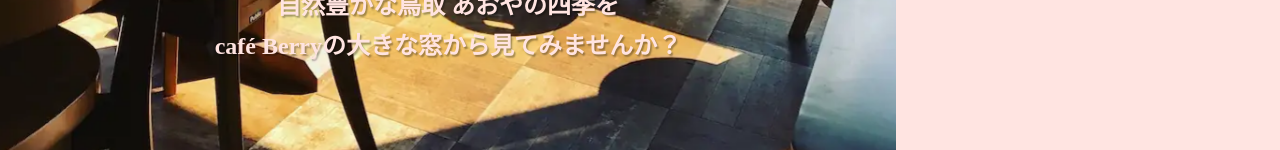
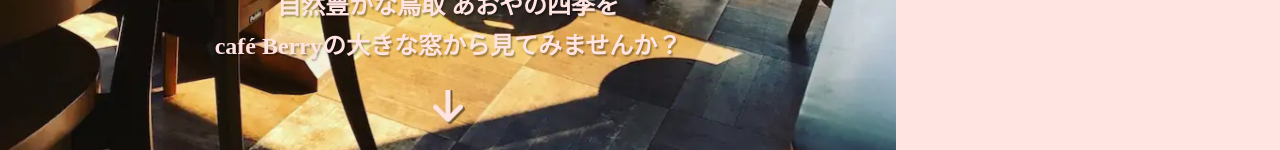
Before and after one commit to mininjin/aoya-cafe-berry, a Vue app: page / in a window 1280 px wide. Shown: the part 650-800 px from the top of the page. Built offline with nearby package versions, Linux system fonts and the light colour scheme; a web font is replaced by a local one.

Commit message:
add scroll guide animation

```diff
--- a/src/App.vue
+++ b/src/App.vue
@@ -1,5 +1,7 @@
 <template>
-  <router-view />
+  <transition enter-active-class="transition-all duration-1000" enter-from-class="opacity-0">
+    <router-view />
+  </transition>
 </template>
 
 <script lang="ts">
--- a/src/assets/tailwind.css
+++ b/src/assets/tailwind.css
@@ -15,10 +15,12 @@
   --sub-color: #a61c00;
   --sub-color-5: #a61c0080;
   --header-color: #ffe4e1;
+  --header-color-75: #ffe4e1bf;
   --font-strong: "Potta One", cursive;
   --font-header: 'Klee One', cursive;
 }
 
 body {
   font-family: "Zen Maru Gothic", sans-serif;
+  background-color: var(--header-color);
 }
--- a/src/components/StickyHeader.vue
+++ b/src/components/StickyHeader.vue
@@ -1,21 +1,12 @@
 <template>
-  <div
-    :class="`sticky top-0 w-full flex flex-col shadow-xl z-30 items-end bg-white bg-opacity-75 lg:hidden ${
-      menu ? 'opacity-0' : ''
-    }`"
-  >
+  <div :class="`sticky top-0 w-full flex flex-col shadow-xl z-30 items-end bg-white bg-opacity-75 lg:hidden ${menu ? 'opacity-0' : ''
+  }`">
     <div class="flex items-center py-2 px-4 w-full bg-header">
       <div class="flex items-center flex-grow-0 text-left">
-        <img
-          src="@/assets/logo.svg"
-          alt="ロゴ"
-          class="h-10 object-contain rounded-xl overflow-hidden"
-          @click="go(HOME)"
-        />
+        <img src="@/assets/logo.svg" alt="ロゴ" class="h-10 object-contain rounded-xl overflow-hidden"
+          @click="go(HOME)" />
       </div>
-      <div
-        class="flex-grow text-left text-sub px-4 text-xl font-header font-bold"
-      >
+      <div class="flex-grow text-left text-sub px-4 text-xl font-header font-bold">
         café Berry
       </div>
       <div class="flex items-center flex-grow-0 px-3" @click="toggleMenu">
@@ -23,110 +14,64 @@
       </div>
     </div>
   </div>
-  <div
-    :class="`fixed top-0 w-full h-full ${
-      menu ? 'z-50' : 'opacity-0 -z-50 lg:opacity-100 lg:z-50'
-    }`"
-  >
+  <div :class="`fixed top-0 w-full h-full ${menu ? 'z-50' : 'opacity-0 -z-50 lg:opacity-100'
+  }`">
     <div class="flex h-full w-full">
       <div class="hidden lg:block w-full max-w-4xl"></div>
-      <div
-        class="
+      <div class="
           h-full
           flex-grow flex flex-col
           items-end
           bg-white bg-opacity-75
           lg:bg-header
-        "
-      >
+        ">
         <div class="flex items-center py-2 px-4 w-full bg-header">
           <div class="flex items-center flex-grow-0 text-left">
-            <img
-              src="@/assets/logo.svg"
-              alt="ロゴ"
-              class="h-10 object-contain rounded-xl overflow-hidden"
-              @click="go(HOME)"
-            />
+            <img src="@/assets/logo.svg" alt="ロゴ" class="h-10 object-contain rounded-xl overflow-hidden"
+              @click="() => { if (menu) go(HOME) }" />
           </div>
-          <div
-            class="
+          <div class="
               flex-grow
               text-left text-sub
               px-4
               text-xl
               font-header font-bold
-            "
-          >
+            ">
             café Berry
           </div>
-          <div
-            class="flex items-center flex-grow-0 px-3 lg:opacity-0"
-            @click="toggleMenu"
-          >
-            <transition
-              enter-active-class="transition-all duration-500"
-              enter-from-class="opacity-0"
-              enter-to-class="opacity-1"
-              mode="out-in"
-            >
-              <font-awesome-icon
-                v-if="menu"
-                icon="xmark"
-                class="w-5 text-sub inline lg:hidden"
-              />
-              <font-awesome-icon
-                v-else
-                icon="bars"
-                class="w-5 text-sub inline lg:hidden"
-              />
+          <button class="flex items-center flex-grow-0 px-3 lg:opacity-0" :disabled="!menu" @click="toggleMenu">
+            <transition enter-active-class="transition-all duration-500" enter-from-class="opacity-0"
+              enter-to-class="opacity-1" mode="out-in">
+              <font-awesome-icon v-if="menu" icon="xmark" class="w-5 text-sub inline lg:hidden" />
+              <font-awesome-icon v-else icon="bars" class="w-5 text-sub inline lg:hidden" />
             </transition>
-          </div>
+          </button>
         </div>
-        <div
-          :class="`flex-1 lg:w-full p-5 text-sub font-bold left bg-header inline-flex flex-col items-stretch transition-all duration-500 transform ${
-            menu ? 'translate-x-0' : 'translate-x-full lg:translate-x-0'
-          }`"
-        >
+        <div :class="`flex-1 lg:w-full p-5 text-sub font-bold left bg-header inline-flex flex-col items-stretch transition-all duration-500 transform ${menu ? 'translate-x-0' : 'translate-x-full lg:translate-x-0'
+        }`">
           <p class="font-strong text-xl mb-4 mt-3">ベリぃのこと</p>
-          <p class="font-header underline text-xl mb-4 px-5" @click="go(HOME)">
+          <p class="font-header underline text-xl mb-4 px-5 cursor-pointer" @click="go(HOME)">
             ホーム
           </p>
-          <p class="font-header underline text-xl mb-4 px-5" @click="go(BENTO)">
+          <p class="font-header underline text-xl mb-4 px-5 cursor-pointer" @click="go(BENTO)">
             お弁当
           </p>
-          <p class="font-header underline text-xl mb-4 px-5" @click="go(LINK)">
+          <p class="font-header underline text-xl mb-4 px-5 cursor-pointer" @click="go(LINK)">
             周辺施設
           </p>
           <p class="font-strong text-xl mb-4 mt-3">ご予約はこちら</p>
-          <a
-            href="tel:0857860515"
-            class="inline-flex items-center underline mb-4 px-5"
-            ><font-awesome-icon
-              icon="phone-flip"
-              class="h-5 mr-2"
-            />0857-86-0515</a
-          >
+          <a href="tel:0857860515" class="inline-flex items-center underline mb-4 px-5">
+            <font-awesome-icon icon="phone-flip" class="h-5 mr-2" />0857-86-0515
+          </a>
           <p class="font-strong text-xl mb-4 mt-3">SNS</p>
           <div class="flex flex-wrap">
-            <a
-              href="https://www.instagram.com/aoya.cafe_berry"
-              class="inline-flex items-center flex-col mx-3"
-              target="_blank"
-              rel="noopener noreferrer"
-            >
-              <font-awesome-icon
-                type="fab"
-                icon="instagram-square"
-                class="h-10"
-              />
+            <a href="https://www.instagram.com/aoya.cafe_berry" class="inline-flex items-center flex-col mx-3"
+              target="_blank" rel="noopener noreferrer">
+              <font-awesome-icon type="fab" icon="instagram-square" class="h-10" />
               <p class="inline-block text-sm font-bold">Instagram</p>
             </a>
-            <a
-              href="https://www.facebook.com/pages/category/Cafe/cafe-Berry-160911504045503/"
-              class="inline-flex items-center flex-col mx-3"
-              target="_blank"
-              rel="noopener noreferrer"
-            >
+            <a href="https://www.facebook.com/pages/category/Cafe/cafe-Berry-160911504045503/"
+              class="inline-flex items-center flex-col mx-3" target="_blank" rel="noopener noreferrer">
               <font-awesome-icon type="fab" icon="facebook" class="h-10" />
               <p class="inline-block text-sm font-bold">facebook</p>
             </a>
--- a/src/components/home/TopImage.vue
+++ b/src/components/home/TopImage.vue
@@ -1,20 +1,11 @@
 <template>
   <div class="h-screen w-full lg:max-w-4xl overflow-hidden fixed top-0 left-0">
-    <img
-      src="@/assets/images/waiter.webp"
-      alt="雪景色"
-      class="absolute w-full h-full object-cover"
-    />
+    <img src="@/assets/images/waiter.webp" alt="雪景色" class="absolute w-full h-full object-cover" />
     <ImageSlideshow :list="IMAGE_LIST" :duration="ANIMATION_DURATION" />
   </div>
   <div class="h-screen relative top-0 left-0 lg:max-w-4xl">
-    <img
-      src="@/assets/logo.svg"
-      alt="ロゴ"
-      class="absolute w-32 object-contain top-20 right-5 animate"
-    />
-    <div
-      class="
+    <img src="@/assets/logo.svg" alt="ロゴ" class="absolute w-32 object-contain top-20 right-5 animate" />
+    <div class="
         text-center text-header text-shadow text-2xl
         font-bold
         h-full
@@ -23,11 +14,17 @@
         justify-end
         flex-col
         font-header
-        pb-20
-      "
-    >
+      ">
       <p class="mb-2">自然豊かな鳥取 あおやの四季を</p>
       <p class="mb-2">café Berryの大きな窓から見てみませんか？</p>
+      <div class="py-5 w-full flex items-end justify-center">
+        <div class="w-1/2 h-10 flex items-center justify-center overflow-y-hidden">
+          <span class="h-full  animate-guide relative">
+            <font-awesome-icon icon="arrow-down" class="h-full aspect-square text-black text-opacity-50 translate-x-0.5 translate-y-0.5 absolute top-0 left-0" />
+            <font-awesome-icon icon="arrow-down" class="h-full aspect-square text-header relative top-0 left-0" />
+          </span>
+        </div>
+      </div>
     </div>
   </div>
 </template>
@@ -35,7 +32,7 @@
 <script lang="ts">
 import { ImagePayload } from "@/@types/type";
 import { TOP_IMAGE_PATH } from "@/constants/constant";
-import { defineComponent } from "vue";
+import { defineComponent, } from "vue";
 import ImageSlideshow from "../ImageSlideshow.vue";
 
 const ANIMATION_DURATION = 8000;
@@ -52,7 +49,8 @@ const IMAGE_LIST: ImagePayload[] = [
 
 export default defineComponent({
   setup() {
-    return { ANIMATION_DURATION, IMAGE_LIST };
+
+    return { ANIMATION_DURATION, IMAGE_LIST, };
   },
   components: { ImageSlideshow },
 });
@@ -62,27 +60,48 @@ export default defineComponent({
 .text-shadow {
   text-shadow: 0.1rem 0.1rem 0.1rem #0005;
 }
+
 .bg-full {
   background-size: 100% 100%;
 }
+
 .animate {
   animation: animation 5s infinite alternate linear;
 }
+
+.animate-guide {
+  animation: animation-guide 2s infinite ease-in-out;
+}
+
 @keyframes animation {
   0% {
     transform: rotate(0);
   }
+
   25% {
     transform: rotate(5deg);
   }
+
   50% {
     transform: rotate(0);
   }
+
   75% {
     transform: rotate(-5deg);
   }
+
   100% {
     transform: rotate(0);
   }
 }
+
+@keyframes animation-guide {
+  from {
+    transform: translateY(-100%);
+  }
+
+  to {
+    transform: translateY(100%);
+  }
+}
 </style>
--- a/src/plugins/fontawesome.ts
+++ b/src/plugins/fontawesome.ts
@@ -7,6 +7,7 @@ import {
   faFax,
   faCaretLeft,
   faCaretRight,
+  faArrowDown,
 } from "@fortawesome/free-solid-svg-icons";
 import {
   faFacebook,
@@ -23,7 +24,8 @@ library.add(
   faPhoneFlip,
   faFax,
   faInstagramSquare,
-  faFacebook
+  faFacebook,
+  faArrowDown
 );
 
 export { FontAwesomeIcon };
--- a/src/views/HomeView.vue
+++ b/src/views/HomeView.vue
@@ -1,4 +1,5 @@
 <template>
+  <div>
     <TopImage />
     <div class="relative z-5 bg-theme left-0 lg:max-w-4xl">
       <StickyHeader />
@@ -7,6 +8,7 @@
       <HomeAtmosphere />
       <HomeOwner />
       <CommonFooter />
+    </div>
   </div>
 </template>
 
--- a/tailwind.config.js
+++ b/tailwind.config.js
@@ -7,6 +7,7 @@ module.exports = {
         sub: "var(--sub-color)",
         "sub-0.5": "var(--sub-color-5)",
         header: "var(--header-color)",
+        "header-0.75": "var(--header-color-75)",
       },
       fontFamily: {
         strong: "var(--font-strong)",
```
Lines whose indentation alone changed are shown as unchanged.
